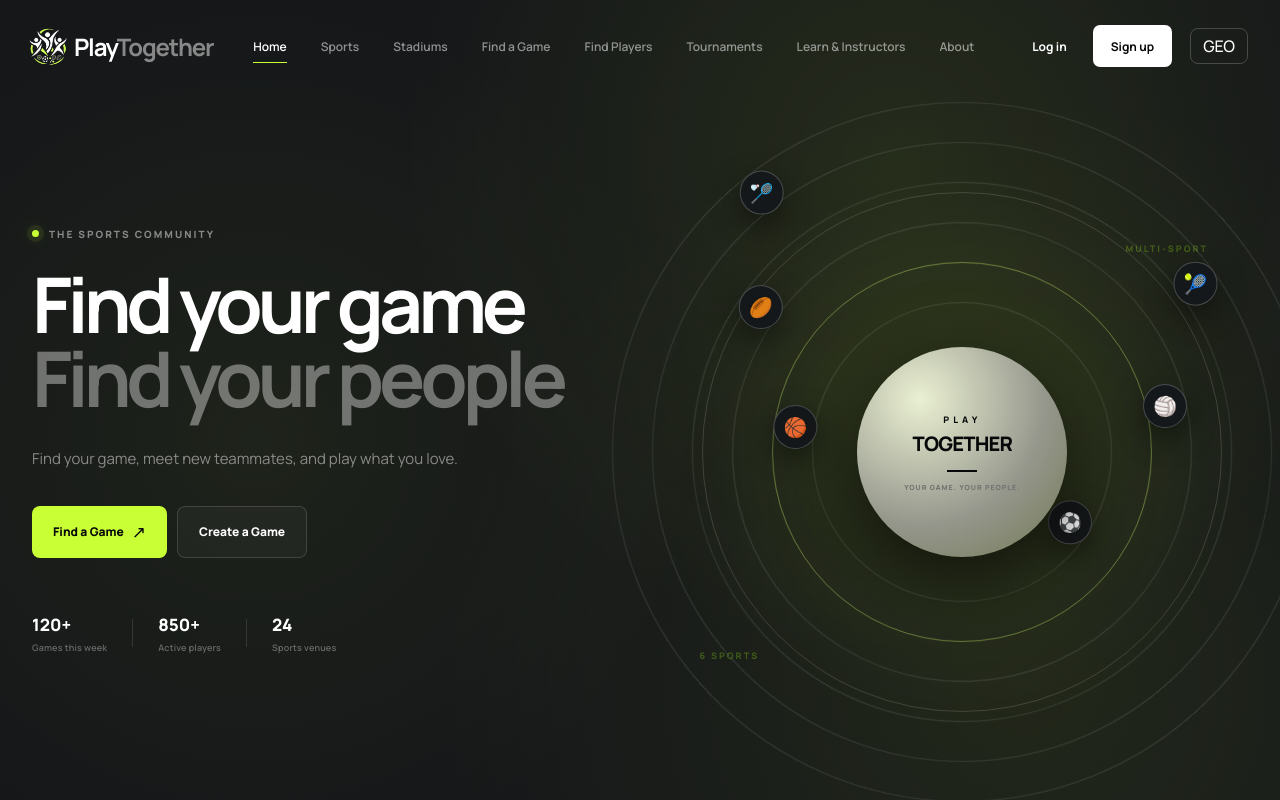
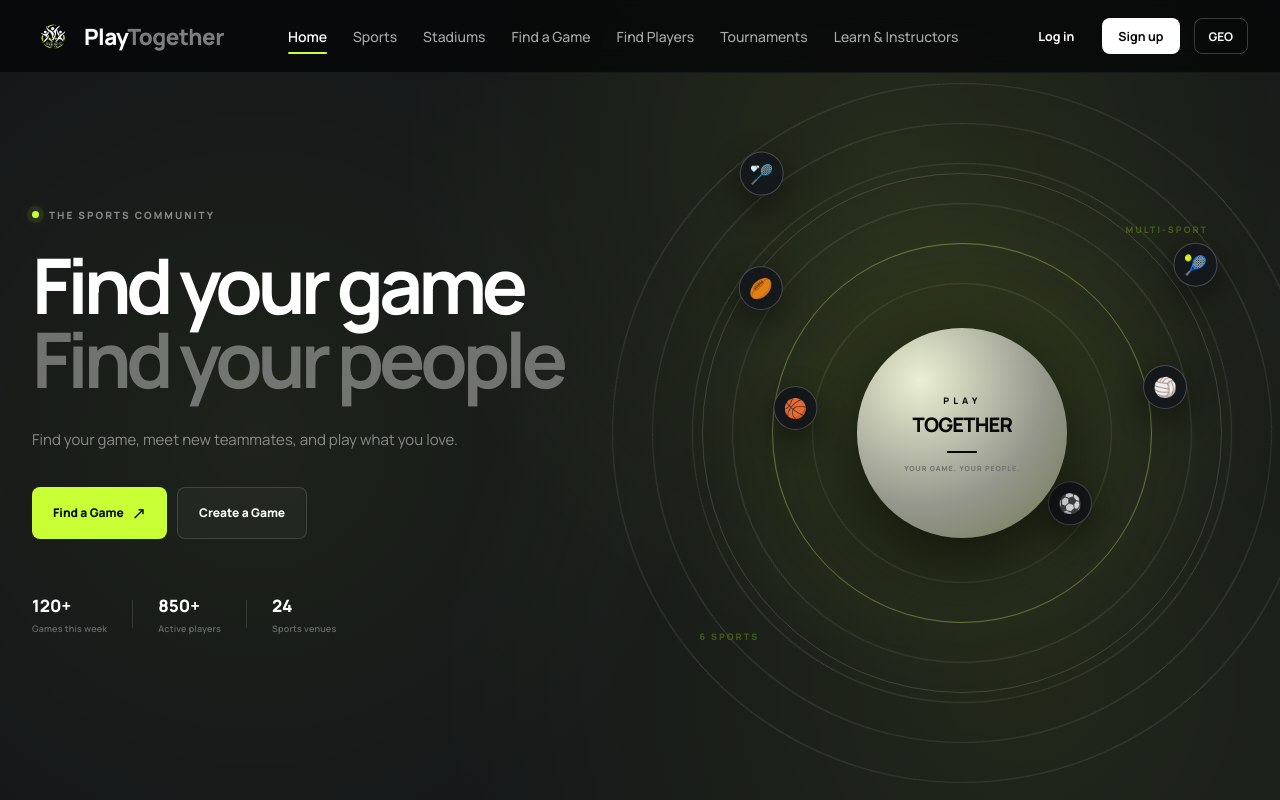
Before and after one commit to GiorgiGiorgadze13/PlayTogether, a React (Vite) app: page / in a window 1280 px wide. Shown: the top 800 px of the page. Built offline with nearby package versions, Linux system fonts and the light colour scheme; no server answers.

Commit message:
replaced header design add animations

```diff
--- a/src/Components/Header.tsx
+++ b/src/Components/Header.tsx
@@ -14,7 +14,7 @@ export const Header: React.FC<HeaderProps> = ({ lang, onToggleLanguage, c }) =>
   const [isMobileMenuOpen, setIsMobileMenuOpen] = useState(false);
   const location = useLocation();
 
-  // Close mobile drawer on route change
+  // Close mobile drawer automatically on route navigation
   useEffect(() => {
     setIsMobileMenuOpen(false);
   }, [location.pathname]);
@@ -24,106 +24,88 @@ export const Header: React.FC<HeaderProps> = ({ lang, onToggleLanguage, c }) =>
   };
 
   return (
-    <>
+    <div className="navbar-sticky-wrapper">
       <header className="navbar">
-        {/* Logo */}
-        <Link to="/" className="logo" style={{ display: 'flex', alignItems: 'center', textDecoration: 'none' }}>
+        {/* Zone 1: Logo */}
+        <Link
+          to="/"
+          className="logo"
+          style={{
+            display: 'flex',
+            alignItems: 'center',
+            gap: '10px',
+            textDecoration: 'none',
+            minWidth: 'max-content',
+            flexShrink: 0
+          }}
+        >
           <img
             src="/ლოგო.png"
             alt="PlayTogether Logo"
-            style={{ width: '64px', height: '64px', objectFit: 'contain', marginLeft: '-16px' }}
+            style={{ width: '42px', height: '42px', objectFit: 'contain' }}
           />
-          <span className="logo-text" style={{ fontSize: '1.5rem', fontWeight: 'bold', marginLeft: '-6px' }}>
+          <span className="logo-text" style={{ fontSize: '1.4rem', fontWeight: 800, letterSpacing: '-0.5px', whiteSpace: 'nowrap' }}>
             <span style={{ color: '#ffffff' }}>Play</span>
-            <span style={{ color: '#888888' }}>Together</span>
+            <span style={{ color: 'rgba(255, 255, 255, 0.48)' }}>Together</span>
           </span>
         </Link>
 
-        {/* Desktop Navigation Links */}
+        {/* Zone 2: Centered Nav Links (Desktop Only) */}
         <nav className="nav-links desktop-only-nav">
-          <NavLink to="/" end className={({ isActive }) => (isActive ? 'active-link' : '')}>{c.home}</NavLink>
-          <NavLink to="/sports" className={({ isActive }) => (isActive ? 'active-link' : '')}>{c.sports}</NavLink>
-          <NavLink to="/stadiums" className={({ isActive }) => (isActive ? 'active-link' : '')}>{c.stadiums}</NavLink>
-          <NavLink to="/games" className={({ isActive }) => (isActive ? 'active-link' : '')}>{c.findGameBtn}</NavLink>
-          <NavLink to="/find-players" className={({ isActive }) => (isActive ? 'active-link' : '')}>{c.findPlayers}</NavLink>
-          <NavLink to="/tournaments" className={({ isActive }) => (isActive ? 'active-link' : '')}>{c.tournaments}</NavLink>
-          <NavLink to="/learn" className={({ isActive }) => (isActive ? 'active-link' : '')}>{c.learn}</NavLink>
-          <NavLink to="/about" className={({ isActive }) => (isActive ? 'active-link' : '')}>{c.about}</NavLink>
-          {isAuthenticated && (
-            <NavLink to="/profile" className={({ isActive }) => (isActive ? 'active-link' : '')}>
-              My Profile
+          <NavLink to="/" end className={({ isActive }) => (isActive ? 'active-link' : '')}>
+            {c.home}
           </NavLink>
-          )}
+          <NavLink to="/sports" className={({ isActive }) => (isActive ? 'active-link' : '')}>
+            {c.sports}
+          </NavLink>
+          <NavLink to="/stadiums" className={({ isActive }) => (isActive ? 'active-link' : '')}>
+            {c.stadiums}
+          </NavLink>
+          <NavLink to="/games" className={({ isActive }) => (isActive ? 'active-link' : '')}>
+            {c.findGameBtn}
+          </NavLink>
+          <NavLink to="/find-players" className={({ isActive }) => (isActive ? 'active-link' : '')}>
+            {c.findPlayers}
+          </NavLink>
+          <NavLink to="/tournaments" className={({ isActive }) => (isActive ? 'active-link' : '')}>
+            {c.tournaments}
+          </NavLink>
+          <NavLink to="/learn" className={({ isActive }) => (isActive ? 'active-link' : '')}>
+            {c.learn}
+          </NavLink>
         </nav>
 
-        {/* Desktop Right Actions */}
+        {/* Zone 3: Right Actions (Desktop Only) */}
         <div className="nav-actions desktop-only-nav">
           {isAuthenticated && user ? (
-            <div style={{ display: 'flex', alignItems: 'center', gap: '12px' }}>
-              <Link
-                to="/profile"
-                style={{
-                  fontSize: '13px',
-                  fontWeight: 700,
-                  color: '#c9ff35',
-                  textDecoration: 'none',
-                  background: 'rgba(201, 255, 53, 0.15)',
-                  padding: '6px 12px',
-                  borderRadius: '8px',
-                  border: '1px solid rgba(201, 255, 53, 0.3)',
-                }}
-              >
-                👤 {user.name}
+            <div style={{ display: 'flex', alignItems: 'center', gap: '14px' }}>
+              <Link to="/profile" className="username-pill" title="View Profile">
+                <span style={{ fontSize: '14px' }}>👤</span>
+                <span>{user.name || 'giorgadze1313'}</span>
               </Link>
-              <button
-                onClick={logout}
-                className="login-button"
-                style={{ padding: '0 12px', height: '36px', fontSize: '12px' }}
-              >
+              <button onClick={logout} className="logout-button">
                 Logout
               </button>
             </div>
           ) : (
-            <>
-              <button className="login-button" onClick={() => openAuthModal('login')}>{c.login}</button>
-              <button className="signup-button" onClick={() => openAuthModal('register')}>{c.signup}</button>
-            </>
+            <div style={{ display: 'flex', alignItems: 'center', gap: '12px' }}>
+              <button className="login-button" onClick={() => openAuthModal('login')}>
+                {c.login}
+              </button>
+              <button className="signup-button" onClick={() => openAuthModal('register')}>
+                {c.signup}
+              </button>
+            </div>
           )}
 
-          <button
-            className="lang-switcher"
-            onClick={onToggleLanguage}
-            style={{
-              background: 'none',
-              border: '1px solid rgba(255,255,255,0.2)',
-              padding: '6px 12px',
-              borderRadius: '8px',
-              color: '#fff',
-              cursor: 'pointer',
-              marginLeft: '10px',
-              fontWeight: 500
-            }}
-          >
+          <button className="lang-switcher" onClick={onToggleLanguage}>
             {lang === 'en' ? 'GEO' : 'ENG'}
           </button>
         </div>
 
-        {/* Mobile Header Right Controls (Lang Switcher + Burger Toggle) */}
+        {/* Mobile Right Controls (< 1100px) */}
         <div className="mobile-only-controls" style={{ display: 'none', alignItems: 'center', gap: '10px' }}>
-          <button
-            className="lang-switcher"
-            onClick={onToggleLanguage}
-            style={{
-              background: 'none',
-              border: '1px solid rgba(255,255,255,0.25)',
-              padding: '6px 12px',
-              borderRadius: '8px',
-              color: '#fff',
-              cursor: 'pointer',
-              fontWeight: 700,
-              fontSize: '12px',
-            }}
-          >
+          <button className="lang-switcher" onClick={onToggleLanguage}>
             {lang === 'en' ? 'GEO' : 'ENG'}
           </button>
 
@@ -162,13 +144,14 @@ export const Header: React.FC<HeaderProps> = ({ lang, onToggleLanguage, c }) =>
             bottom: 0,
             background: 'rgba(7, 8, 9, 0.96)',
             backdropFilter: 'blur(16px)',
+            WebkitBackdropFilter: 'blur(16px)',
             zIndex: 999,
             padding: '24px 20px 40px',
             display: 'flex',
             flexDirection: 'column',
             gap: '16px',
             overflowY: 'auto',
-            borderTop: '1px solid rgba(255, 255, 255, 0.1)',
+            borderTop: '1px solid rgba(255, 255, 255, 0.08)',
           }}
         >
           <nav style={{ display: 'flex', flexDirection: 'column', gap: '10px' }}>
@@ -305,53 +288,24 @@ export const Header: React.FC<HeaderProps> = ({ lang, onToggleLanguage, c }) =>
             >
               🥊 {c.learn}
             </NavLink>
-
-            <NavLink
-              to="/about"
-              onClick={() => setIsMobileMenuOpen(false)}
-              style={({ isActive }) => ({
-                padding: '12px 16px',
-                borderRadius: '12px',
-                background: isActive ? '#c9ff35' : '#151719',
-                color: isActive ? '#070809' : '#fff',
-                fontWeight: 800,
-                fontSize: '15px',
-                textDecoration: 'none',
-                display: 'flex',
-                alignItems: 'center',
-                gap: '10px',
-              })}
-            >
-              ℹ️ {c.about}
-            </NavLink>
-
-            {isAuthenticated && (
-              <NavLink
-                to="/profile"
-                onClick={() => setIsMobileMenuOpen(false)}
-                style={({ isActive }) => ({
-                  padding: '12px 16px',
-                  borderRadius: '12px',
-                  background: isActive ? '#c9ff35' : '#151719',
-                  color: isActive ? '#070809' : '#fff',
-                  fontWeight: 800,
-                  fontSize: '15px',
-                  textDecoration: 'none',
-                  display: 'flex',
-                  alignItems: 'center',
-                  gap: '10px',
-                })}
-              >
-                👤 My Profile
-              </NavLink>
-            )}
           </nav>
 
           <div style={{ height: '1px', background: 'rgba(255,255,255,0.1)', margin: '10px 0' }} />
 
-          {/* Auth Actions in Drawer */}
+          {/* User / Auth Actions in Mobile Drawer */}
           <div style={{ display: 'flex', flexDirection: 'column', gap: '12px' }}>
             {isAuthenticated && user ? (
+              <div style={{ display: 'flex', flexDirection: 'column', gap: '10px' }}>
+                <Link
+                  to="/profile"
+                  onClick={() => setIsMobileMenuOpen(false)}
+                  className="username-pill"
+                  style={{ justifyContent: 'center', height: '44px', width: '100%' }}
+                >
+                  <span>👤</span>
+                  <span>{user.name || 'giorgadze1313'}</span>
+                </Link>
+
                 <button
                   onClick={() => {
                     logout();
@@ -359,18 +313,19 @@ export const Header: React.FC<HeaderProps> = ({ lang, onToggleLanguage, c }) =>
                   }}
                   style={{
                     width: '100%',
-                  height: '46px',
-                  background: '#ff4d4d',
-                  color: '#fff',
-                  border: 'none',
+                    height: '44px',
+                    background: 'rgba(255, 77, 77, 0.15)',
+                    color: '#ff4d4d',
+                    border: '1px solid rgba(255, 77, 77, 0.3)',
                     borderRadius: '12px',
                     fontWeight: 800,
                     fontSize: '14px',
                     cursor: 'pointer',
                   }}
                 >
-                Logout ({user.name})
+                  Logout
                 </button>
+              </div>
             ) : (
               <div style={{ display: 'grid', gridTemplateColumns: '1fr 1fr', gap: '10px' }}>
                 <button
@@ -414,7 +369,7 @@ export const Header: React.FC<HeaderProps> = ({ lang, onToggleLanguage, c }) =>
           </div>
         </div>
       )}
-    </>
+    </div>
   );
 };
 
--- a/src/index.css
+++ b/src/index.css
@@ -87,92 +87,175 @@ a {
    ნავიგაცია / მენიუ (NAVBAR)
 ========================================= */
 
+.navbar-sticky-wrapper {
+  position: sticky;
+  top: 0;
+  z-index: 1000;
+  width: 100%;
+  background: rgba(7, 8, 9, 0.85);
+  backdrop-filter: blur(12px);
+  -webkit-backdrop-filter: blur(12px);
+  border-bottom: 1px solid rgba(255, 255, 255, 0.06);
+}
+
 .navbar {
-  width: min(1280px, calc(100% - 64px)); /* მაქსიმალური სიგანე გვერდული მინდვრებით */
-  height: 92px;
-
+  max-width: 1400px;
+  width: 100%;
+  height: 72px;
   margin: 0 auto;
+  padding: 0 32px;
+  box-sizing: border-box;
 
   display: flex;
   align-items: center;
   justify-content: space-between;
-
-  position: relative;
-  z-index: 20;
+  gap: 32px;
 }
 
 /* ლოგოს დიზაინი */
 .logo {
+  display: flex;
+  align-items: center;
+  gap: 10px;
   color: var(--white);
   font-size: 23px;
   font-weight: 800;
-  letter-spacing: -1.2px;
+  letter-spacing: -0.5px;
+  text-decoration: none;
+  margin-right: 0;
+  min-width: max-content;
+  flex-shrink: 0;
 }
 
 .logo span {
   color: rgba(255, 255, 255, 0.48);
 }
 
-/* ნავიგაციის ლინკები */
+/* 3-Zone Center Nav Links */
 .nav-links {
   display: flex;
   align-items: center;
-  gap: 34px;
+  gap: 26px; /* 24px - 28px min spacing */
+  justify-content: center;
+  flex: 1;
+  white-space: nowrap;
 }
 
 .nav-links a {
   position: relative;
-  color: rgba(255, 255, 255, 0.52);
-  font-size: 12px;
-  font-weight: 600;
-  transition: color 0.25s ease, transform 0.25s ease;
-}
-
-/* ანიმაციური ხაზი ლინკების ქვეშ ჰოვერზე */
+  color: rgba(255, 255, 255, 0.65);
+  font-size: 14px;
+  font-weight: 500;
+  white-space: nowrap;
+  text-decoration: none;
+  padding: 6px 0;
+  transition: color 180ms ease;
+}
+
 .nav-links a::after {
   content: '';
   position: absolute;
   left: 0;
-  bottom: -8px;
+  bottom: -2px;
   width: 0;
-  height: 1px;
-  background: var(--accent);
-  transition: width 0.25s ease;
+  height: 2px;
+  background: #c9ff35;
+  transition: width 180ms ease;
+  border-radius: 1px;
 }
 
 .nav-links a:hover {
-  color: var(--white);
-}
-
-.nav-links a:hover::after {
-  width: 100%;
-}
-
-.nav-links a.active-link {
-  color: var(--white);
-}
-
+  color: #ffffff;
+}
+
+.nav-links a:hover::after,
 .nav-links a.active-link::after {
   width: 100%;
-  background: var(--accent);
-}
-
-
-/* ავტორიზაციის და რეგისტრაციის ღილაკები მენიუში */
+}
+
+.nav-links a.active-link {
+  color: #ffffff;
+  font-weight: 600;
+}
+
+/* Zone 3: Nav Actions */
 .nav-actions {
   display: flex;
   align-items: center;
+  gap: 14px; /* 12px - 16px min spacing */
+  min-width: max-content;
+  flex-shrink: 0;
+}
+
+.username-pill {
+  display: inline-flex;
+  align-items: center;
   gap: 8px;
+  font-size: 13px;
+  font-weight: 700;
+  color: #c9ff35;
+  text-decoration: none;
+  background: rgba(201, 255, 53, 0.12);
+  border: 1px solid rgba(201, 255, 53, 0.3);
+  padding: 0 16px;
+  border-radius: 9999px; /* rounded-full */
+  height: 36px;
+  box-sizing: border-box;
+  white-space: nowrap;
+  transition: background 180ms ease, border-color 180ms ease, color 180ms ease;
+}
+
+.username-pill:hover {
+  background: rgba(201, 255, 53, 0.22);
+  border-color: rgba(201, 255, 53, 0.5);
+  color: #d8ff66;
+}
+
+.logout-button {
+  background: transparent;
+  border: none;
+  color: rgba(255, 255, 255, 0.7);
+  font-size: 13px;
+  font-weight: 600;
+  cursor: pointer;
+  padding: 0 8px;
+  height: 36px;
+  white-space: nowrap;
+  transition: color 180ms ease;
+}
+
+.logout-button:hover {
+  color: #c9ff35;
+}
+
+.lang-switcher {
+  background: transparent;
+  border: 1px solid rgba(255, 255, 255, 0.2);
+  border-radius: 8px;
+  color: #ffffff;
+  font-size: 12px;
+  font-weight: 700;
+  padding: 0 14px;
+  height: 36px;
+  cursor: pointer;
+  white-space: nowrap;
+  transition: border-color 180ms ease, background 180ms ease;
+}
+
+.lang-switcher:hover {
+  border-color: rgba(255, 255, 255, 0.4);
+  background: rgba(255, 255, 255, 0.05);
 }
 
 .login-button,
 .signup-button {
-  height: 42px;
-  padding: 0 18px;
-  border-radius: 7px;
-  font-size: 12px;
+  height: 36px;
+  padding: 0 16px;
+  border-radius: 8px;
+  font-size: 12.5px;
   font-weight: 700;
-  transition: all 0.25s ease;
+  white-space: nowrap;
+  transition: all 0.2s ease;
 }
 
 .login-button {
```
Lines whose indentation alone changed are shown as unchanged.
